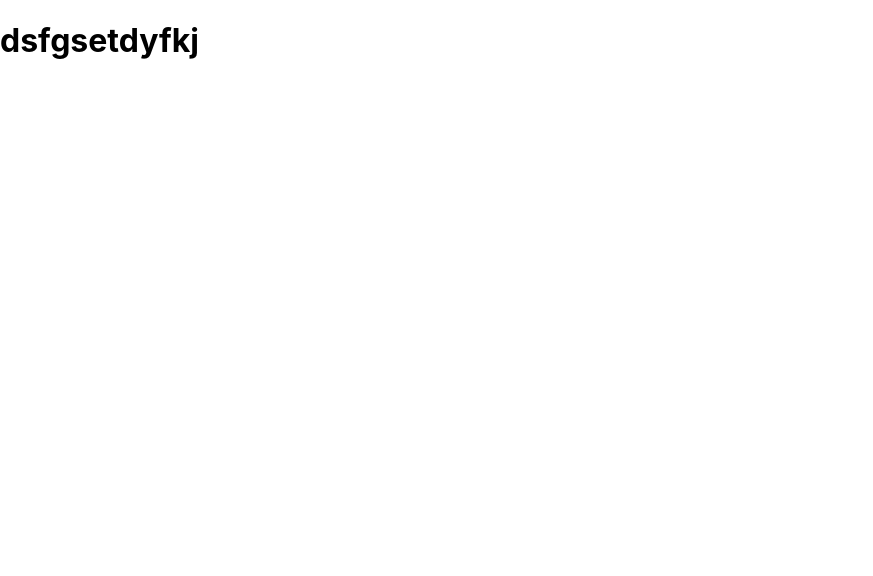
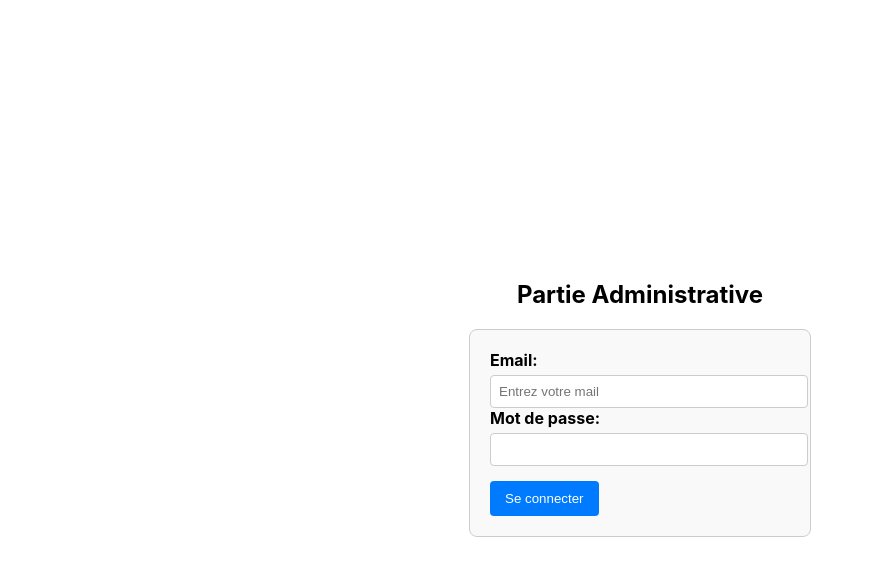
Before and after one commit to ColorBlastPA/BO, a React (Create React App) app: page /loginAdmin in a window 1280 px wide. Shown: the top 576 px of the page, without its empty margins (0-873 px from the left). Built offline with nearby package versions, Linux system fonts and the light colour scheme.

Commit message:
commentPro/admin log

```diff
--- a/src/App.js
+++ b/src/App.js
@@ -3,6 +3,7 @@ import { BrowserRouter as Router, Routes, Route, Link } from 'react-router-dom';
 import Login from "./admin/login";
 import CommentPro from "./commentPro/commentPro";
 import CommentProduct from "./commentProduct/commentProduct";
+import Home from "./admin/home/home"
 
 
 function App() {
@@ -11,8 +12,9 @@ function App() {
         <div>
           <Routes>
             <Route path="/loginAdmin" element={<Login />} />
-            <Route path="/commentPro" element={<CommentPro />} />
+            <Route path="/commentPro/:id" element={<CommentPro />} />
             <Route path="/commentProduct/:id" element={<CommentProduct />} />
+              <Route path="/home/:id" element={<Home />} />
           </Routes>
         </div>
       </Router>
--- /dev/null
+++ b/src/admin/home/home.js
@@ -0,0 +1,9 @@
+function Home() {
+    return (
+        <div>
+            <h1>HOME</h1>
+        </div>
+    );
+}
+
+export default Home;
--- a/src/admin/login.js
+++ b/src/admin/login.js
@@ -1,10 +1,67 @@
 // CommentPro.js
-import React from 'react';
+import React, { useState } from 'react';
+import './style.css';
 
 function Login() {
+    const [email, setEmail] = useState('');
+    const [password, setPassword] = useState('');
+    const [errorMessage, setErrorMessage] = useState('');
+
+    const handleLogin = async () => {
+        try {
+            const response = await fetch('http://localhost:8080/admins/login', {
+                method: 'POST',
+                headers: {
+                    'Content-Type': 'application/json',
+                },
+                body: JSON.stringify({
+                    mail: email,
+                    password: password,
+                }),
+            });
+
+            if (response.status === 200) {
+                const { id } = await response.json();
+                // Rediriger vers la page home avec l'ID récupéré
+                window.location.href = `/home/${id}`;
+            } else {
+                setErrorMessage('Mail ou mot de passe incorrect');
+            }
+        } catch (error) {
+            console.error('Erreur lors de la connexion', error);
+            setErrorMessage('Une erreur s\'est produite lors de la connexion');
+        }
+    };
+
+
     return (
-        <div>
-            <h1>dsfgsetdyfkj</h1>
+        <div className="login-container">
+            <h1 className="login-header">Partie Administrative</h1>
+            <div className="login-form">
+                <div className="input-container">
+                    <label htmlFor="email">Email:</label>
+                    <input
+                        type="email"
+                        id="mail"
+                        placeholder="Entrez votre mail"
+                        value={email}
+                        onChange={(e) => setEmail(e.target.value)}
+                    />
+                </div>
+                <div className="input-container">
+                    <label htmlFor="password">Mot de passe:</label>
+                    <input
+                        type="password"
+                        id="password"
+                        value={password}
+                        onChange={(e) => setPassword(e.target.value)}
+                    />
+                </div>
+                <button className="login-button" onClick={handleLogin}>
+                    Se connecter
+                </button>
+                {errorMessage && <p className="error-message">{errorMessage}</p>}
+            </div>
         </div>
     );
 }
--- /dev/null
+++ b/src/admin/style.css
@@ -0,0 +1,61 @@
+/* Login.css */
+
+.login-container {
+    display: flex;
+    flex-direction: column;
+    align-items: center;
+    justify-content: center;
+    height: 100vh;
+}
+
+.login-header {
+    font-size: 24px;
+    margin-bottom: 20px;
+}
+
+.login-form {
+    border: 1px solid #ccc;
+    padding: 20px;
+    border-radius: 8px;
+    width: 300px;
+    background-color: #f9f9f9;
+}
+
+.input-container {
+    margin-bottom: 15px;
+    margin: 0 auto;
+}
+
+.input-container label {
+    display: block;
+    margin-bottom: 5px;
+    font-weight: bold;
+}
+
+.input-container input {
+    width: 100%;
+    padding: 8px;
+    border: 1px solid #ccc;
+    border-radius: 4px;
+
+
+}
+
+.login-button {
+    background-color: #007bff;
+    color: white;
+    border: none;
+    padding: 10px 15px;
+    border-radius: 4px;
+    cursor: pointer;
+    margin-top: 15px;
+}
+
+.login-button:hover {
+    background-color: #0056b3;
+}
+
+.error-message {
+    color: red;
+    margin-top: 10px;
+}
--- a/src/commentPro/commentPro.js
+++ b/src/commentPro/commentPro.js
@@ -1,10 +1,97 @@
 // CommentPro.js
-import React from 'react';
+import React, { useEffect, useState } from 'react';
+import { useParams } from 'react-router-dom';
+import './style.css';
 
 function CommentPro() {
+    const { id } = useParams();
+    const [data, setData] = useState(null);
+    const [comments, setComments] = useState('');
+    const [rating, setRating] = useState('');
+
+    useEffect(() => {
+        fetchData();
+    }, [id]);
+
+    async function fetchData() {
+        try {
+            const response = await fetch(`http://localhost:8080/professionnel/${id}`);
+            const responseData = await response.json();
+            setData(responseData);
+        } catch (error) {
+            console.error('Une erreur s\'est produite lors de la récupération des données.', error);
+        }
+    }
+
+    const handleCommentChange = (event) => {
+        setComments(event.target.value);
+    };
+
+    const handleRatingChange = (event) => {
+        setRating(event.target.value);
+    };
+
+    const submitCommentAndRating = async () => {
+        try {
+            const response = await fetch(`http://localhost:8080/submit-comment/${id}`, {
+                method: 'POST',
+                headers: {
+                    'Content-Type': 'application/json',
+                },
+                body: JSON.stringify({
+                    comment: comments,
+                    rating: rating,
+                }),
+            });
+
+            if (response.ok) {
+                console.log('Commentaire et note soumis avec succès');
+                // Réinitialisez les champs de commentaires et de notes ici si nécessaire
+                setComments('');
+                setRating('');
+            } else {
+                console.error('Erreur lors de la soumission du commentaire et de la note');
+            }
+        } catch (error) {
+            console.error('Erreur lors de la soumission du commentaire et de la note', error);
+        }
+    };
+
     return (
-        <div>
-            <h1>Comment Pro Page</h1>
+        <div className="comment-pro-container">
+            <h1 className="comment-pro-header">Donner votre avis sur ce service !</h1>
+
+            {data && (
+                <div className="comment-pro-content">
+                    <div className="professionnel-info">
+                        <h3>Professionnel :</h3>
+                        <p>Nom : {data.lastname}</p>
+                        <p>Prénom : {data.firstname}</p>
+                    </div>
+
+                    <div className="comment-rating-section">
+                        <h3>Commentaire et note :</h3>
+                        <textarea
+                            className="comment-input"
+                            placeholder="Laissez un commentaire"
+                            value={comments}
+                            onChange={handleCommentChange}
+                        />
+                        <input
+                            className="rating-input"
+                            type="number"
+                            min="1"
+                            max="5"
+                            placeholder="Note (1-5)"
+                            value={rating}
+                            onChange={handleRatingChange}
+                        />
+                        <button className="submit-button" onClick={submitCommentAndRating}>
+                            Soumettre le commentaire et la note
+                        </button>
+                    </div>
+                </div>
+            )}
         </div>
     );
 }
--- /dev/null
+++ b/src/commentPro/style.css
@@ -0,0 +1,42 @@
+.comment-pro-container {
+    padding: 20px;
+    background-color: #f5f5f5;
+    border-radius: 10px;
+    box-shadow: 0 0 10px rgba(0, 0, 0, 0.1);
+    text-align: center;
+}
+
+.comment-pro-header {
+    color: #333;
+    font-size: 24px;
+    margin-bottom: 20px;
+}
+
+.comment-pro-content {
+    display: flex;
+    flex-direction: column;
+    align-items: center;
+}
+
+.comment-input,
+.rating-input {
+    width: 100%;
+    padding: 10px;
+    margin-bottom: 10px;
+    border: 1px solid #ccc;
+    border-radius: 5px;
+}
+
+.submit-button {
+    background-color: #007bff;
+    color: #fff;
+    padding: 10px 20px;
+    border: none;
+    border-radius: 5px;
+    cursor: pointer;
+    transition: background-color 0.3s;
+}
+
+.submit-button:hover {
+    background-color: #0056b3;
+}
```
